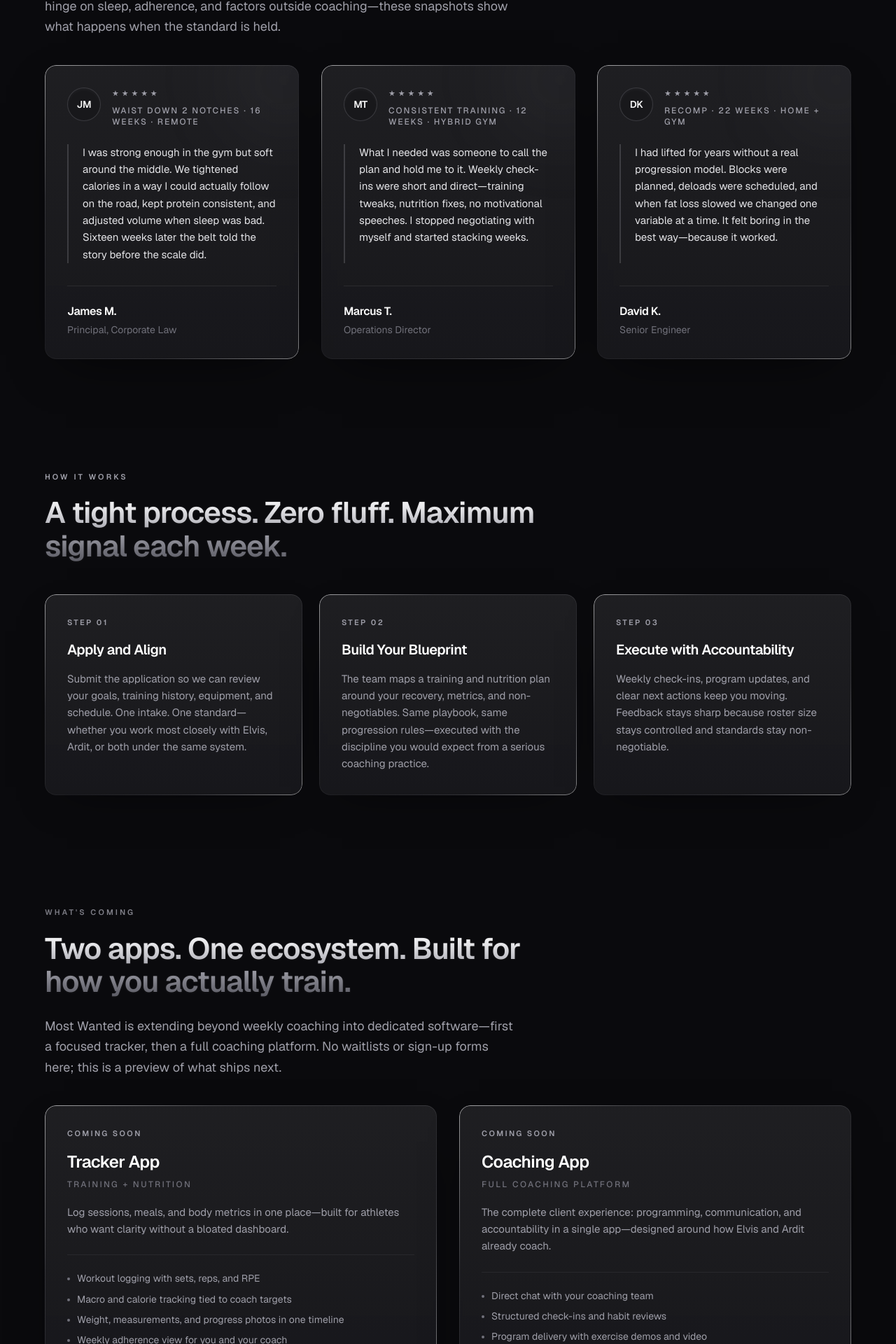
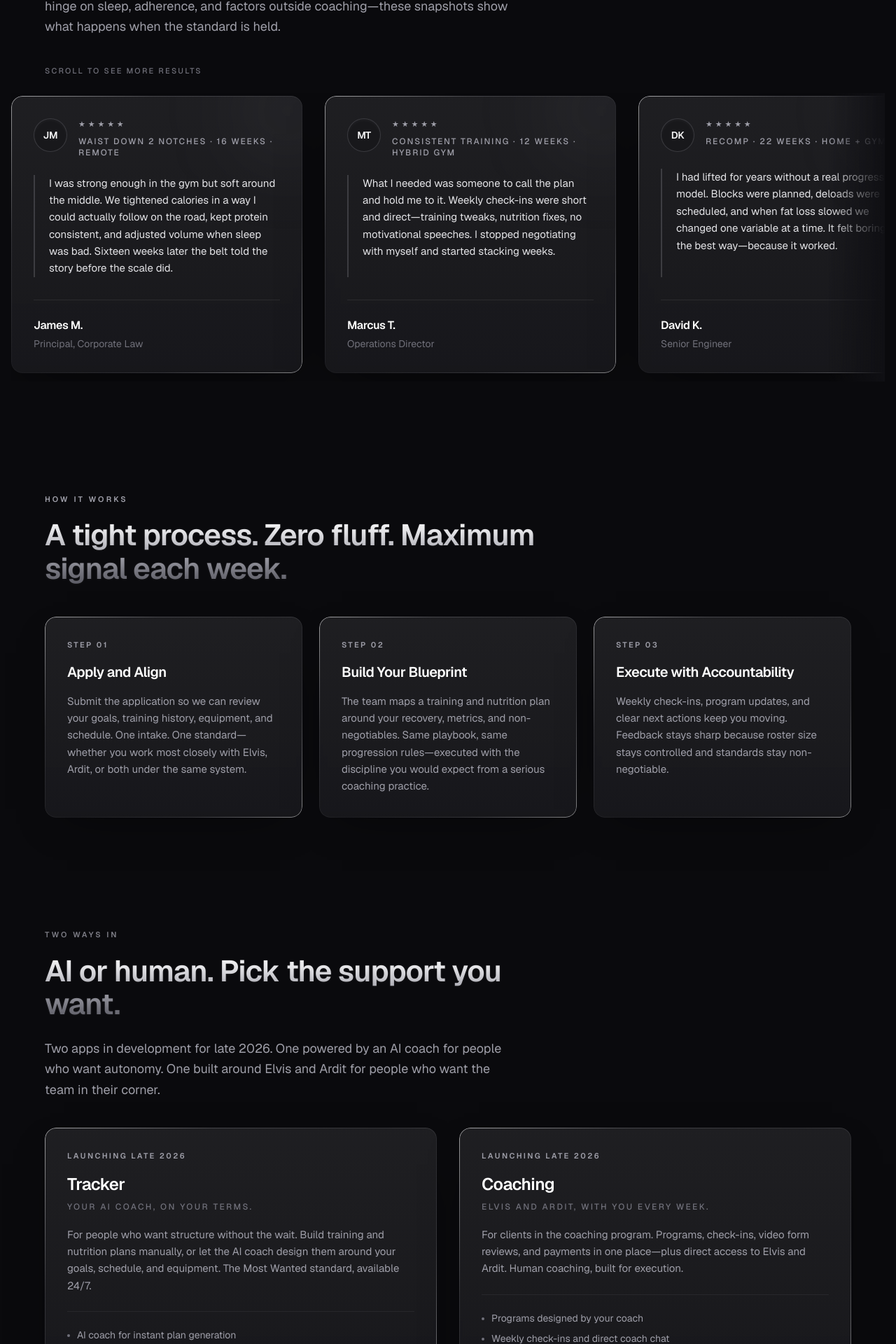
Before and after one commit to mahmuti22/coach-landing, a Next.js app: page / in a window 1280 px wide. Shown: the part 4273-6193 px from the top of the page at 70% size. Built offline with nearby package versions, Linux system fonts and the light colour scheme.

Commit message:
Differentiate upcoming apps (AI vs human) and add scrollable testimonials.
Update platform copy for Tracker and Coaching apps; horizontal client results carousel with six stories.

Co-authored-by: Cursor <cursoragent@cursor.com>

```diff
--- a/src/app/globals.css
+++ b/src/app/globals.css
@@ -87,6 +87,24 @@ body {
   background-size: 256px 256px;
   background-attachment: fixed;
   mix-blend-mode: soft-light;
+}
+
+.testimonials-scroll {
+  scrollbar-width: thin;
+  scrollbar-color: rgba(161, 161, 170, 0.35) transparent;
+}
+
+.testimonials-scroll::-webkit-scrollbar {
+  height: 6px;
+}
+
+.testimonials-scroll::-webkit-scrollbar-track {
+  background: transparent;
+}
+
+.testimonials-scroll::-webkit-scrollbar-thumb {
+  border-radius: 999px;
+  background: rgba(161, 161, 170, 0.35);
 }
 
 /* Hero eyebrow: restrained brushed-steel read on dark UI */
--- a/src/components/Testimonials.tsx
+++ b/src/components/Testimonials.tsx
@@ -23,11 +23,21 @@ export function Testimonials() {
         title={testimonials.heading.title}
         description={testimonials.heading.description}
       />
-      <div className="card-grid-3d grid gap-6 md:grid-cols-3 lg:gap-8">
+
+      <p className="mb-5 text-[11px] font-medium uppercase tracking-[0.2em] text-zinc-500 md:mb-6">
+        Scroll to see more results
+      </p>
+
+      <div className="relative -mx-5 sm:-mx-8 lg:-mx-12">
+        <div
+          className="testimonials-scroll card-grid-3d flex gap-5 overflow-x-auto overscroll-x-contain scroll-smooth px-5 pb-3 pt-1 snap-x snap-mandatory sm:gap-6 sm:px-8 lg:gap-8 lg:px-12"
+          role="list"
+        >
           {testimonials.items.map((testimonial) => (
             <figure
               key={testimonial.name}
-            className="metal-border card-hover-3d relative flex h-full flex-col overflow-hidden rounded-2xl p-7 shadow-[0_24px_70px_-30px_rgba(0,0,0,0.7)] sm:p-8"
+              role="listitem"
+              className="metal-border card-hover-3d relative flex w-[min(88vw,22rem)] shrink-0 snap-start flex-col overflow-hidden rounded-2xl p-7 shadow-[0_24px_70px_-30px_rgba(0,0,0,0.7)] sm:w-[24rem] sm:p-8 lg:w-[26rem]"
             >
               <div
                 className="pointer-events-none absolute right-0 top-0 z-0 h-32 w-32 translate-x-1/3 -translate-y-1/3 rounded-full bg-zinc-400/10 blur-3xl"
@@ -59,6 +69,12 @@ export function Testimonials() {
             </figure>
           ))}
         </div>
+
+        <div
+          className="pointer-events-none absolute inset-y-0 right-0 w-16 bg-gradient-to-l from-[var(--page-metal-base)] to-transparent sm:w-20"
+          aria-hidden="true"
+        />
+      </div>
     </SectionContainer>
   );
 }
--- a/src/data/content.ts
+++ b/src/data/content.ts
@@ -102,37 +102,35 @@ export const content = {
 
   upcomingPlatform: {
     heading: {
-      eyebrow: "WHAT'S COMING",
-      title: "Two apps. One ecosystem. Built for how you actually train.",
+      eyebrow: "TWO WAYS IN",
+      title: "AI or human. Pick the support you want.",
       description:
-        "Most Wanted is extending beyond weekly coaching into dedicated software—first a focused tracker, then a full coaching platform. No waitlists or sign-up forms here; this is a preview of what ships next.",
+        "Two apps in development for late 2026. One powered by an AI coach for people who want autonomy. One built around Elvis and Ardit for people who want the team in their corner.",
     },
     releaseNote: "Both apps targeted for release by end of 2026",
     apps: [
       {
-        name: "Tracker App",
-        badge: "Coming soon",
-        subtitle: "Training + nutrition",
+        name: "Tracker",
+        badge: "LAUNCHING LATE 2026",
+        subtitle: "Your AI coach, on your terms.",
         description:
-          "Log sessions, meals, and body metrics in one place—built for athletes who want clarity without a bloated dashboard.",
+          "For people who want structure without the wait. Build training and nutrition plans manually, or let the AI coach design them around your goals, schedule, and equipment. The Most Wanted standard, available 24/7.",
         features: [
-          "Workout logging with sets, reps, and RPE",
-          "Macro and calorie tracking tied to coach targets",
-          "Weight, measurements, and progress photos in one timeline",
-          "Weekly adherence view for you and your coach",
+          "AI coach for instant plan generation",
+          "Full manual control when you want it",
+          "Training and nutrition tracked in one place",
         ],
       },
       {
-        name: "Coaching App",
-        badge: "Coming soon",
-        subtitle: "Full coaching platform",
+        name: "Coaching",
+        badge: "LAUNCHING LATE 2026",
+        subtitle: "Elvis and Ardit, with you every week.",
         description:
-          "The complete client experience: programming, communication, and accountability in a single app—designed around how Elvis and Ardit already coach.",
+          "For clients in the coaching program. Programs, check-ins, video form reviews, and payments in one place—plus direct access to Elvis and Ardit. Human coaching, built for execution.",
         features: [
-          "Direct chat with your coaching team",
-          "Structured check-ins and habit reviews",
-          "Program delivery with exercise demos and video",
-          "Payments and plan management in one flow",
+          "Programs designed by your coach",
+          "Weekly check-ins and direct coach chat",
+          "Video form reviews and payments built in",
         ],
       },
     ],
@@ -169,6 +167,30 @@ export const content = {
         role: "Senior Engineer",
         initials: "DK",
         outcome: "Recomp · 22 weeks · home + gym",
+      },
+      {
+        quote:
+          "Travel used to wreck my diet every month. We built a simple structure for hotels and long days—protein anchors, easy swaps, no perfectionism. Check-ins caught drift early instead of after a bad week.",
+        name: "Sarah L.",
+        role: "Management Consultant",
+        initials: "SL",
+        outcome: "Travel-proof nutrition · 14 weeks · online",
+      },
+      {
+        quote:
+          "I wanted muscle without looking sloppy. Training volume climbed in planned steps, calories moved in small adjustments, and I always knew what the next week required. No guesswork, no program hopping.",
+        name: "Omar H.",
+        role: "Product Lead",
+        initials: "OH",
+        outcome: "Lean gain · 20 weeks · commercial gym",
+      },
+      {
+        quote:
+          "The weekly review kept me honest. Photos, scale trend, session quality—if something slipped, we fixed one lever. That rhythm is what finally made progress feel predictable instead of random.",
+        name: "Chris P.",
+        role: "Founder",
+        initials: "CP",
+        outcome: "Fat loss · 18 weeks · home gym",
       },
     ],
   },
```
Lines whose indentation alone changed are shown as unchanged.
